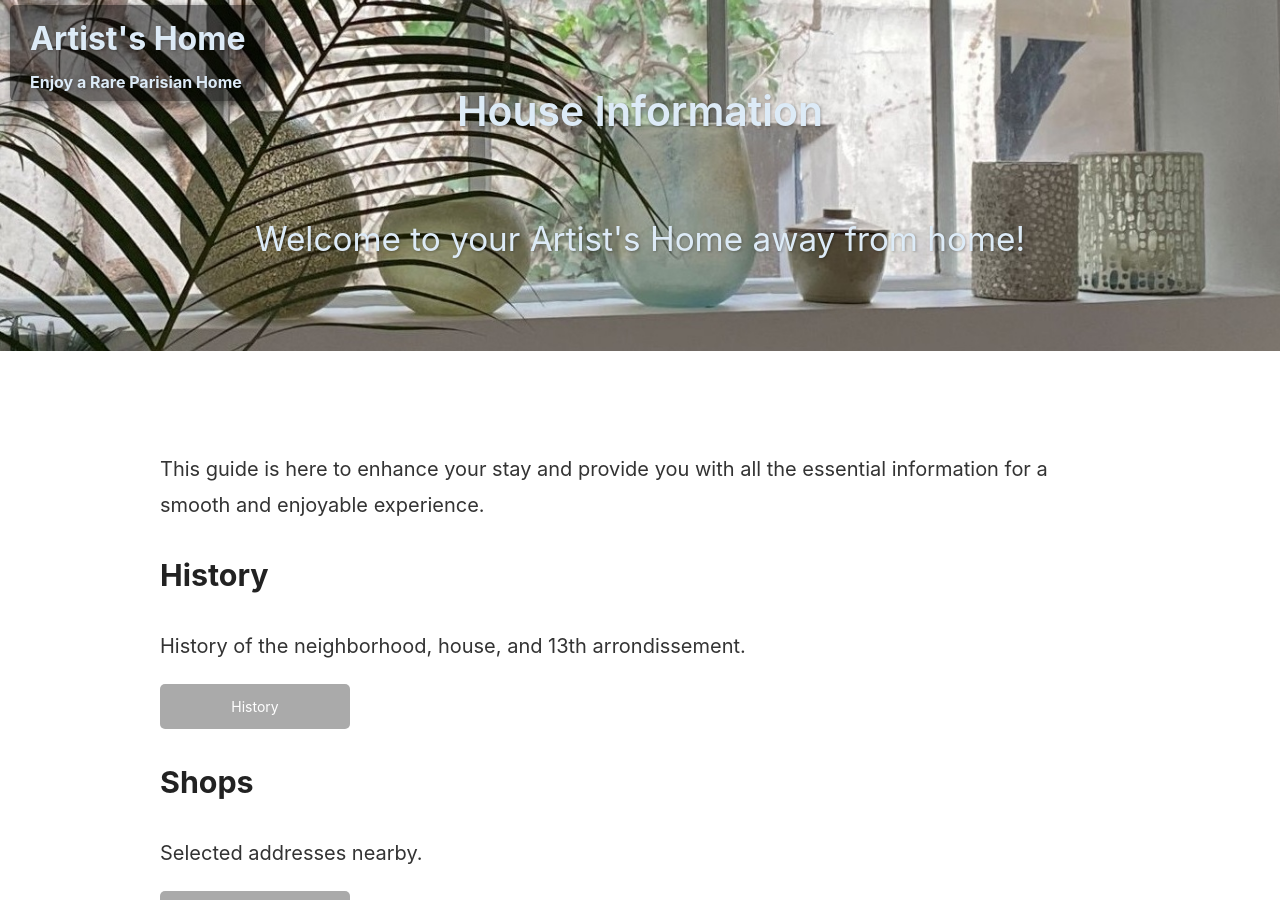
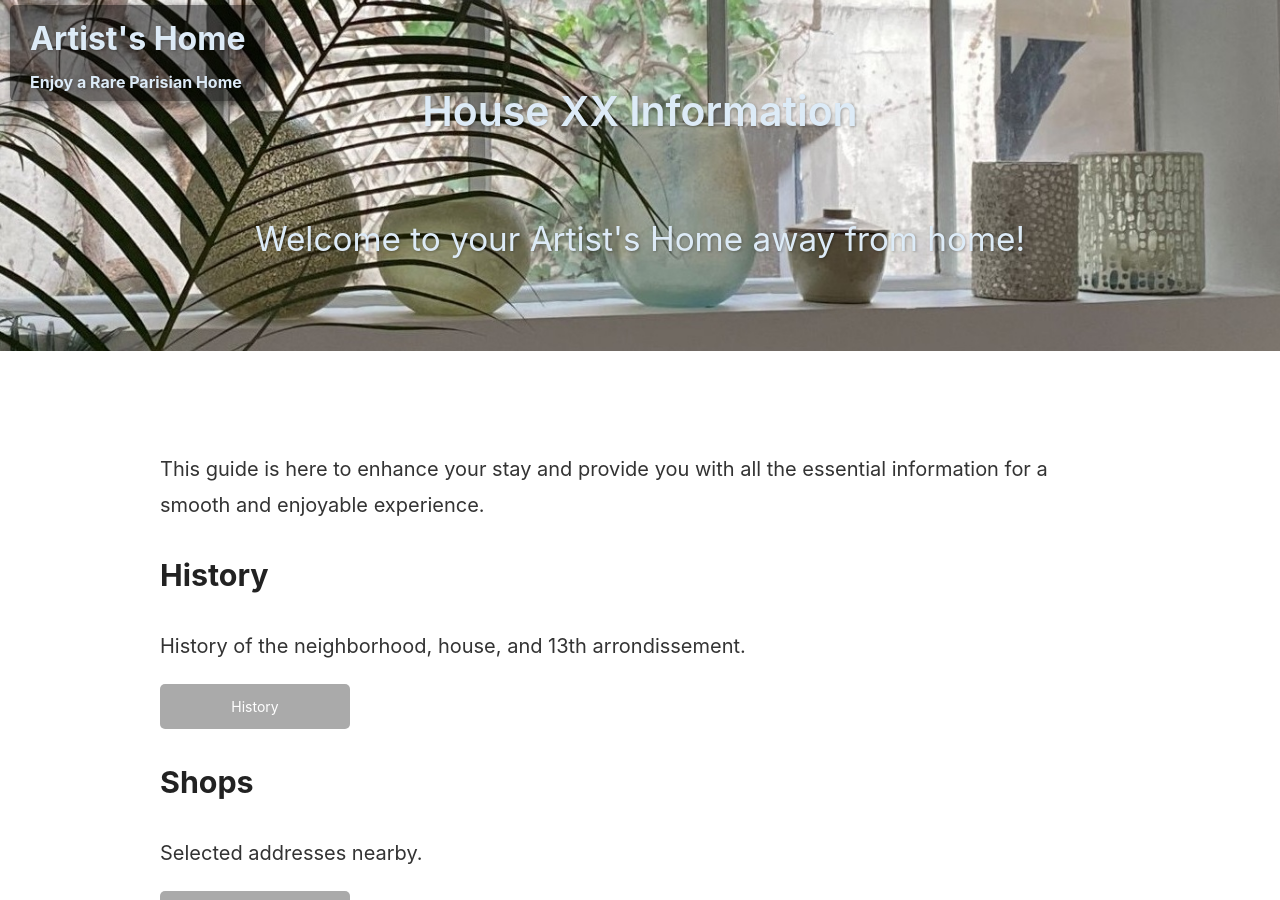
Before and after one commit to PhilAlain/tac, a Jekyll site: the page index.html, which Jekyll copies as it is, in a window 1280 px wide and 900 px high. Built offline with Jekyll 4.4.1, drawn with Linux system fonts in a browser that asks for light colours.

Commit message:
Update index.html

```diff
--- a/index.html
+++ b/index.html
@@ -14,7 +14,7 @@
             <div class="title">Artist's Home</div>
             <div class="tagline">Enjoy a Rare Parisian Home</div>
         </a>
-        <h1 class="project-name">House Information</h1>
+        <h1 class="project-name">House XX Information</h1>
         <p class="project-tagline">Welcome to your Artist's Home away from home!</p>
     </header>
 
```
